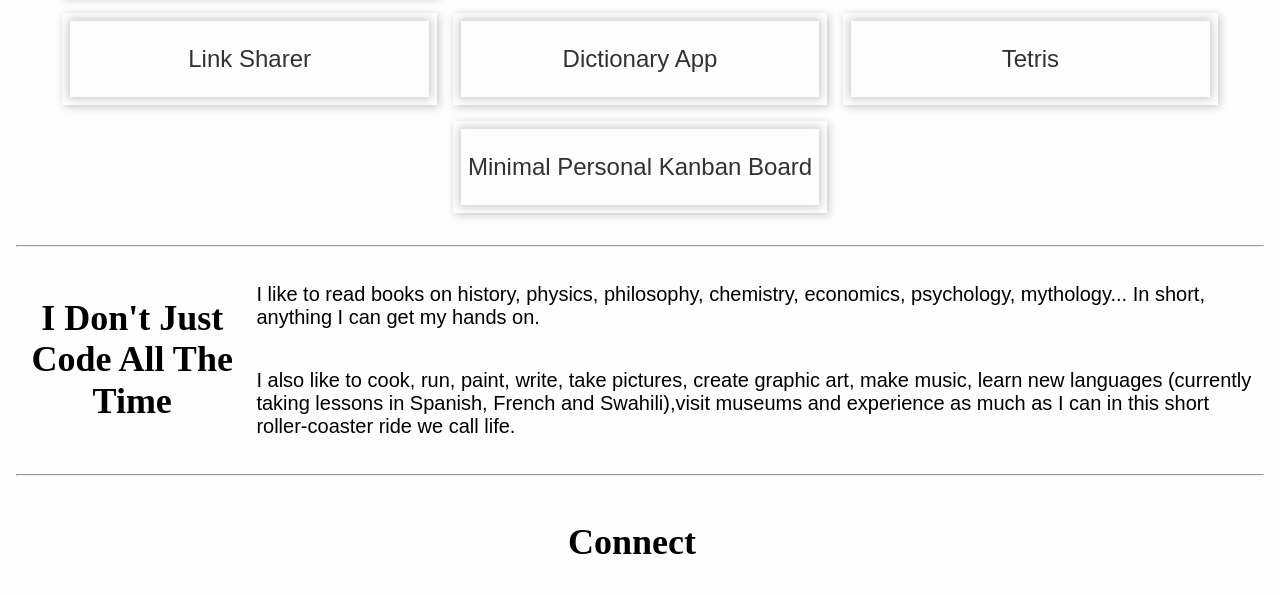
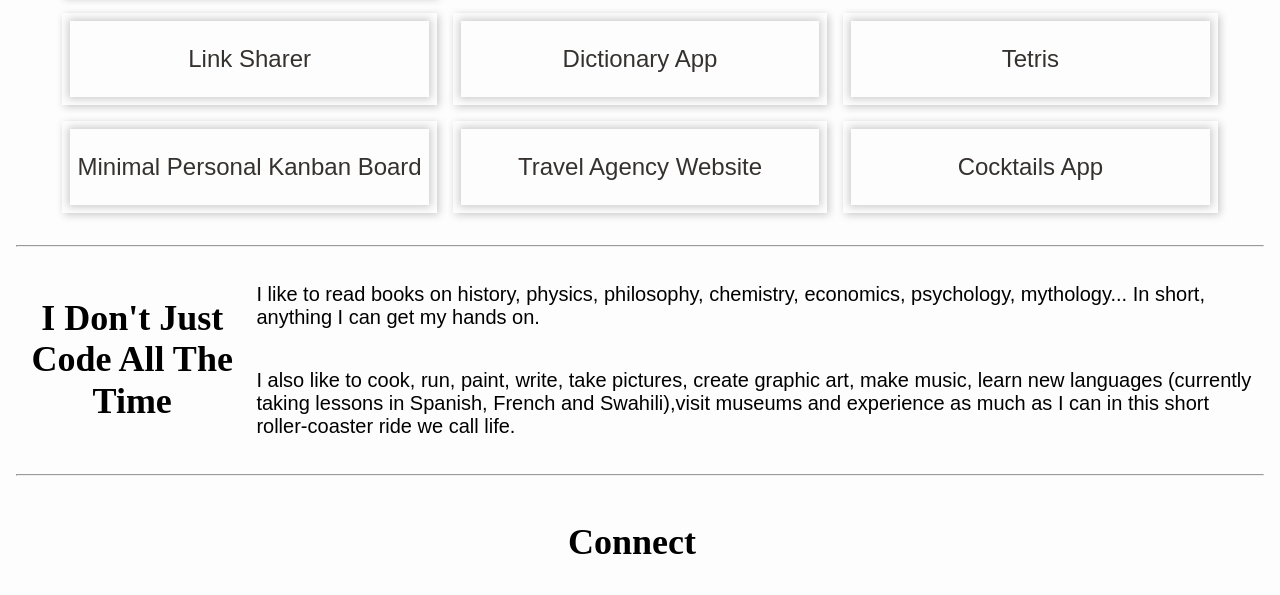
Before and after one commit to ShlokD/about-me, a website: page index.html in a window 1280 px wide. Shown: the part 1696-2291 px from the top of the page. Drawn offline with nearby package versions, Linux system fonts and the light colour scheme; a web font is replaced by a local one.

Commit message:
Add projects

```diff
--- a/index.html
+++ b/index.html
@@ -247,9 +247,21 @@
           </a>
         </li>
         <li class="pa2 ma2 shadow-4 h-50 w-100 w-30-ns">
-          <a class="flex items-center justify-center black no-underline shadow-2 f3 tc" href="https://personal-kanban.surge.sh"
-            rel="noopener noreferrer" target="_blank">
+          <a class="flex items-center justify-center black no-underline shadow-2 f3 tc"
+            href="https://personal-kanban.surge.sh" rel="noopener noreferrer" target="_blank">
             <p>Minimal Personal Kanban Board</p>
+          </a>
+        </li>
+        <li class="pa2 ma2 shadow-4 h-50 w-100 w-30-ns">
+          <a class="flex items-center justify-center black no-underline shadow-2 f3 tc"
+            href="https://shlokd.github.io/dream-machu/" rel="noopener noreferrer" target="_blank">
+            <p>Travel Agency Website</p>
+          </a>
+        </li>
+        <li class="pa2 ma2 shadow-4 h-50 w-100 w-30-ns">
+          <a class="flex items-center justify-center black no-underline shadow-2 f3 tc"
+            href="https://spiritcraft-1-k8175920.deta.app/" rel="noopener noreferrer" target="_blank">
+            <p>Cocktails App</p>
           </a>
         </li>
       </ul>
```
